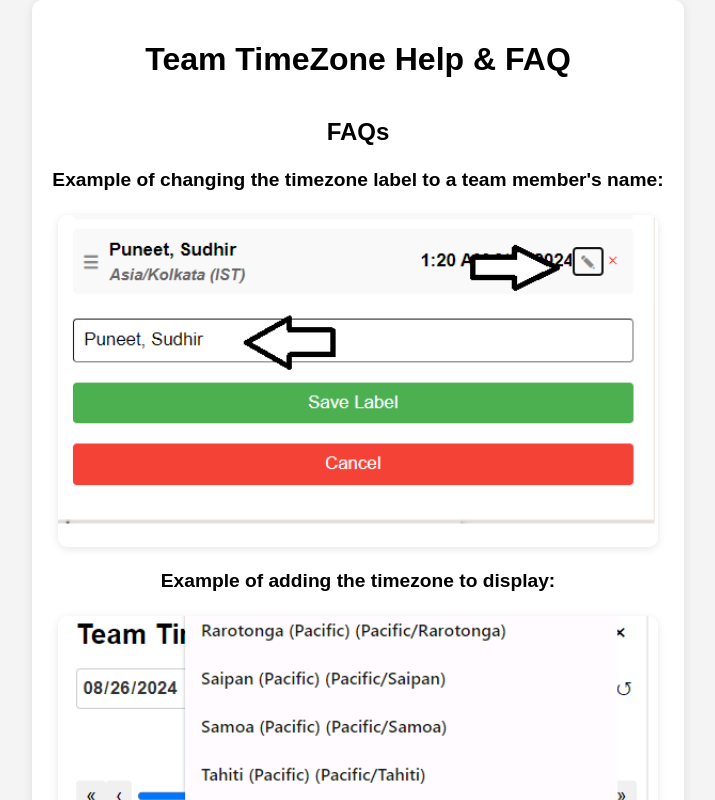
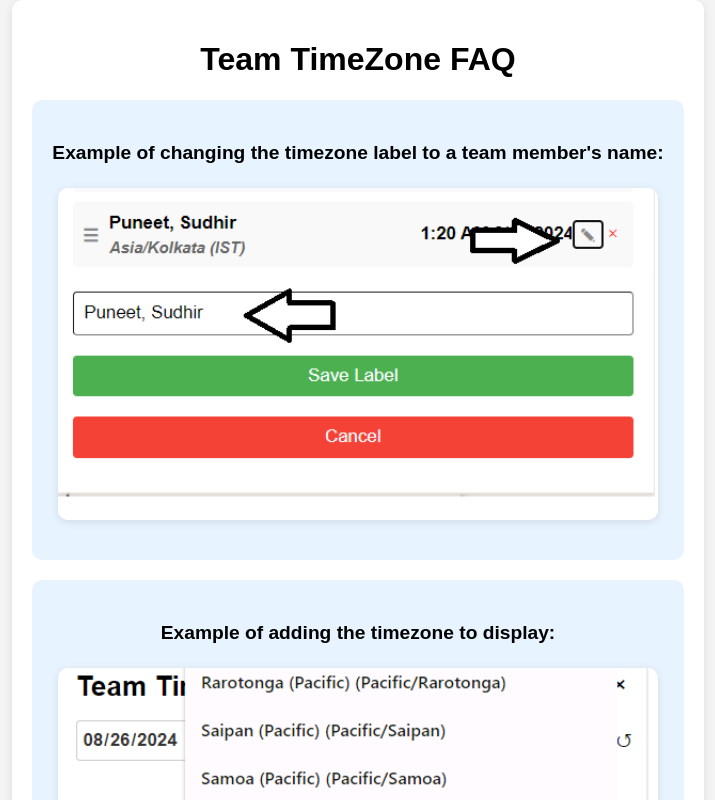
Before and after one commit to bryan80227/bryan80227.github.io, a plain HTML site: page teamtimezone/index.html in a window 1280 px wide. Shown: the top 800 px of the page, without its empty margins (282-997 px from the left). Drawn offline with Linux system fonts and the light colour scheme.

Commit message:
Add files via upload

```diff
--- a/teamtimezone/index.html
+++ b/teamtimezone/index.html
@@ -3,7 +3,7 @@
 <head>
     <meta charset="UTF-8">
     <meta name="viewport" content="width=device-width, initial-scale=1.0">
-    <title>Team TimeZone Help</title>
+    <title>Team TimeZone FAQ</title>
     <style>
         body {
             font-family: Arial, sans-serif;
@@ -35,13 +35,11 @@
             text-align: center;
         }
 
-        h2 {
-            margin-top: 40px;
-            text-align: center;
-        }
-
         .faq-item {
             margin-top: 20px;
+            padding: 20px;
+            background-color: #e7f3ff; /* Light blue background */
+            border-radius: 10px;
         }
 
         .faq-item img {
@@ -58,9 +56,7 @@
 <body>
 
     <div class="container">
-        <h1>Team TimeZone Help & FAQ</h1>
-
-        <h2>FAQs</h2>
+        <h1>Team TimeZone FAQ</h1>
 
         <!-- FAQ Item 1 -->
         <div class="faq-item">
```
